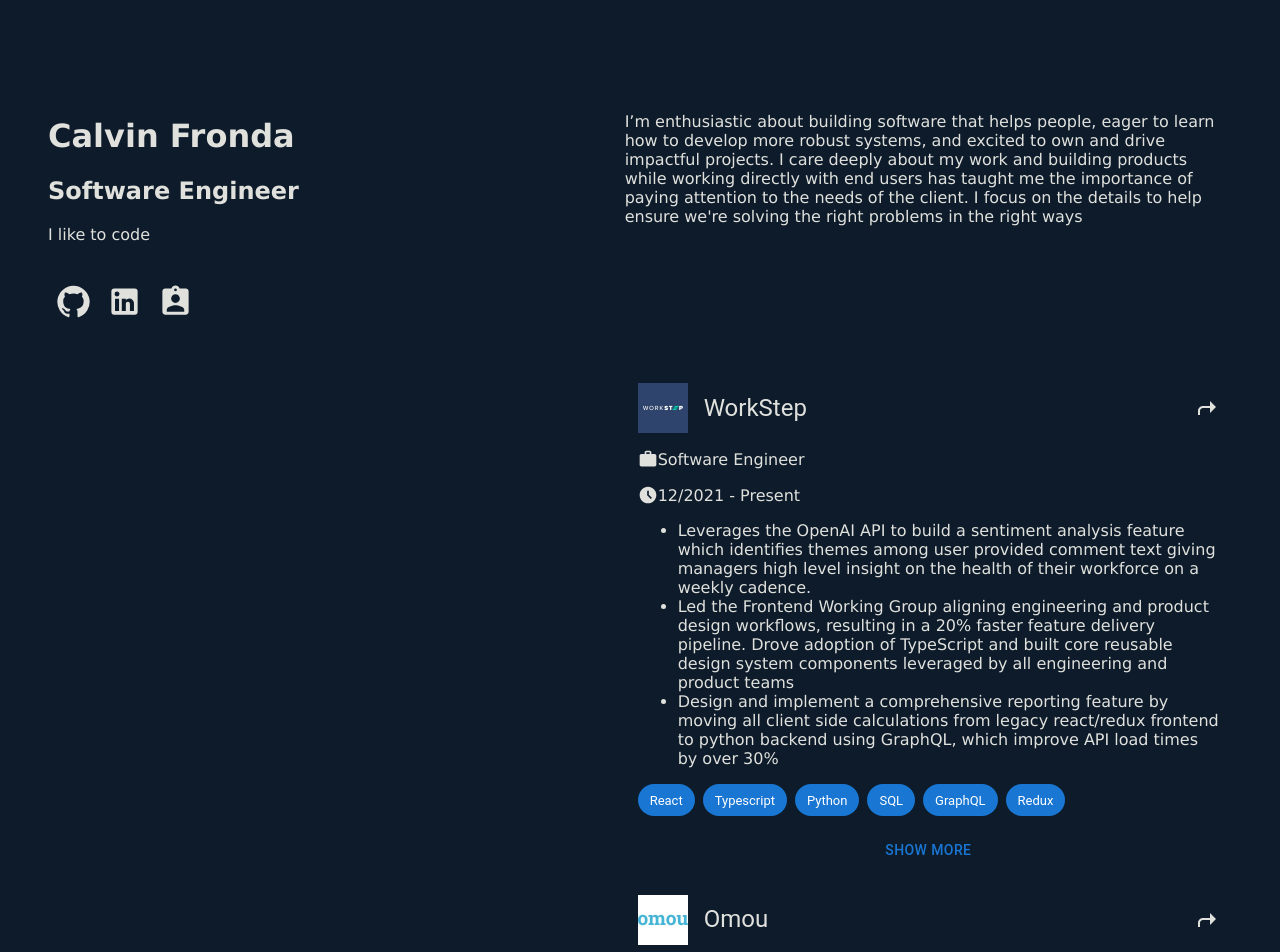
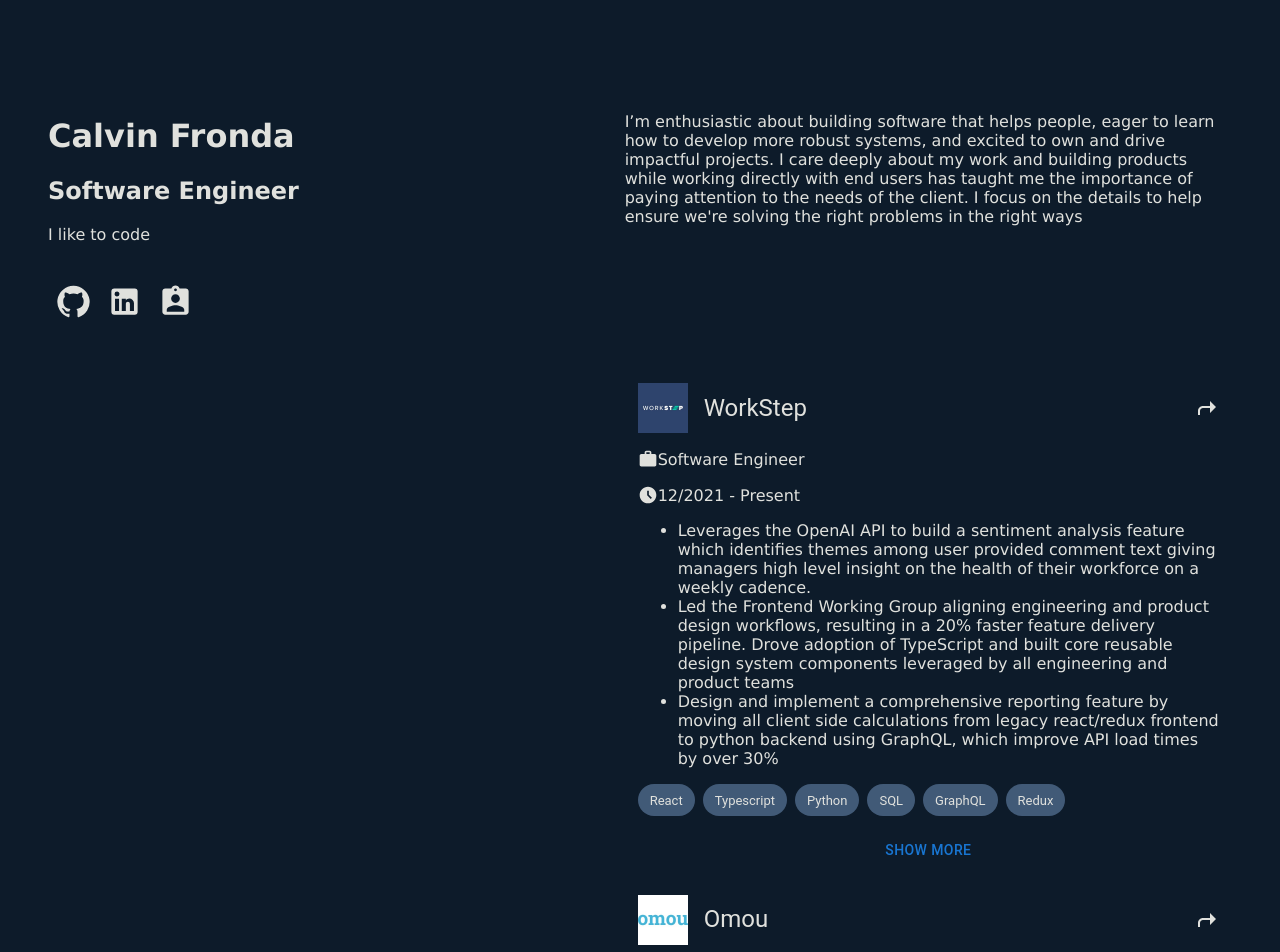
Before and after one commit to CalvinFronda/portfolio-2021, a Next.js app: page / in a window 1280 px wide. Shown: the top 952 px of the page. Built offline with nearby package versions, Linux system fonts and the light colour scheme.

Commit message:
change chip color

```diff
--- a/src/app/v2/ExperienceChips.tsx
+++ b/src/app/v2/ExperienceChips.tsx
@@ -25,7 +25,7 @@
               className="experience-item__chips"
               key={i}
               label={tag}
-              color="primary"
+              sx={{ backgroundColor: '#415a77', color: '#E0E1DD' }}
             />
           ))}
         </Stack>
@@ -49,7 +49,7 @@
                       className="experience-item__chips"
                       key={i}
                       label={tag}
-                      color="secondary"
+                      sx={{ backgroundColor: '#415a77', color: '#E0E1DD' }}
                     />
                   ))}
                 </Stack>
--- a/src/app/v2/styles.scss
+++ b/src/app/v2/styles.scss
@@ -188,10 +188,6 @@
   display: none;
 }
 
-.experience-item__chips {
-  background-color: #415a77;
-}
-
 .cf_copyright {
   font-size: 12px;
 }
```
